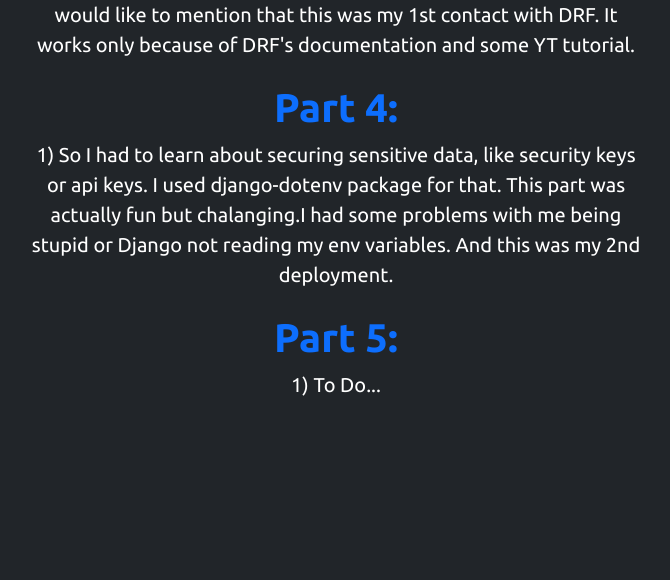
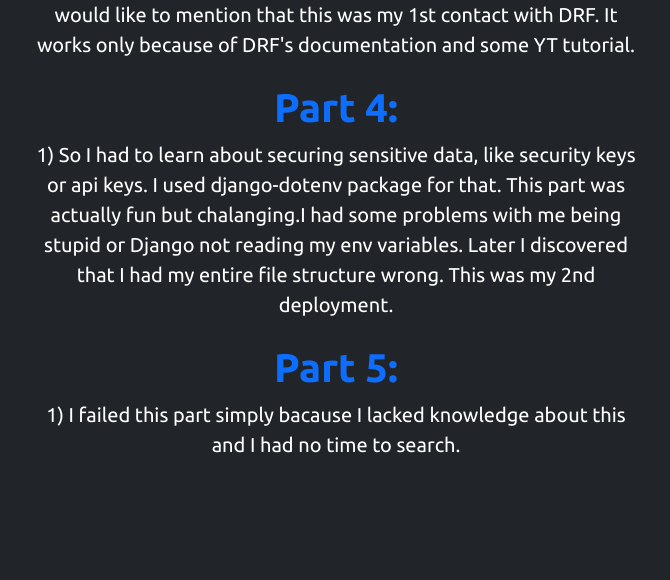
Before and after one commit to sbtah/django-stx-next-test, a Django app: page / in a window 1280 px wide. Shown: the part 1397-1977 px from the top of the page, without its empty margins (304-974 px from the left). Before the commit the page ends 1793 px from the top, so only its background shows below. Run offline with Django 3.2, Linux system fonts and the light colour scheme; data that the repository does not hold is empty.

Commit message:
Repaired bugs

```diff
--- a/core/templates/core/home.html
+++ b/core/templates/core/home.html
@@ -49,9 +49,11 @@
             <p class="fs-5 mb-4 text-white">1) So I had to learn about securing sensitive data, like security keys or
                 api keys. I
                 used django-dotenv package for that. This part was actually fun but chalanging.I had some problems with
-                me being stupid or Django not reading my env variables. And this was my 2nd deployment.</p>
+                me being stupid or Django not reading my env variables. Later I discovered that I had my entire file
+                structure wrong. This was my 2nd deployment.</p>
             <h5 class="display-6 fw-bold text-primary">Part 5:</h5>
-            <p class="fs-5 mb-4 text-white">1) To Do...</p>
+            <p class="fs-5 mb-4 text-white">1) I failed this part simply bacause I lacked knowledge about this and I had
+                no time to search.</p>
         </div>
     </div>
 </div>
```
